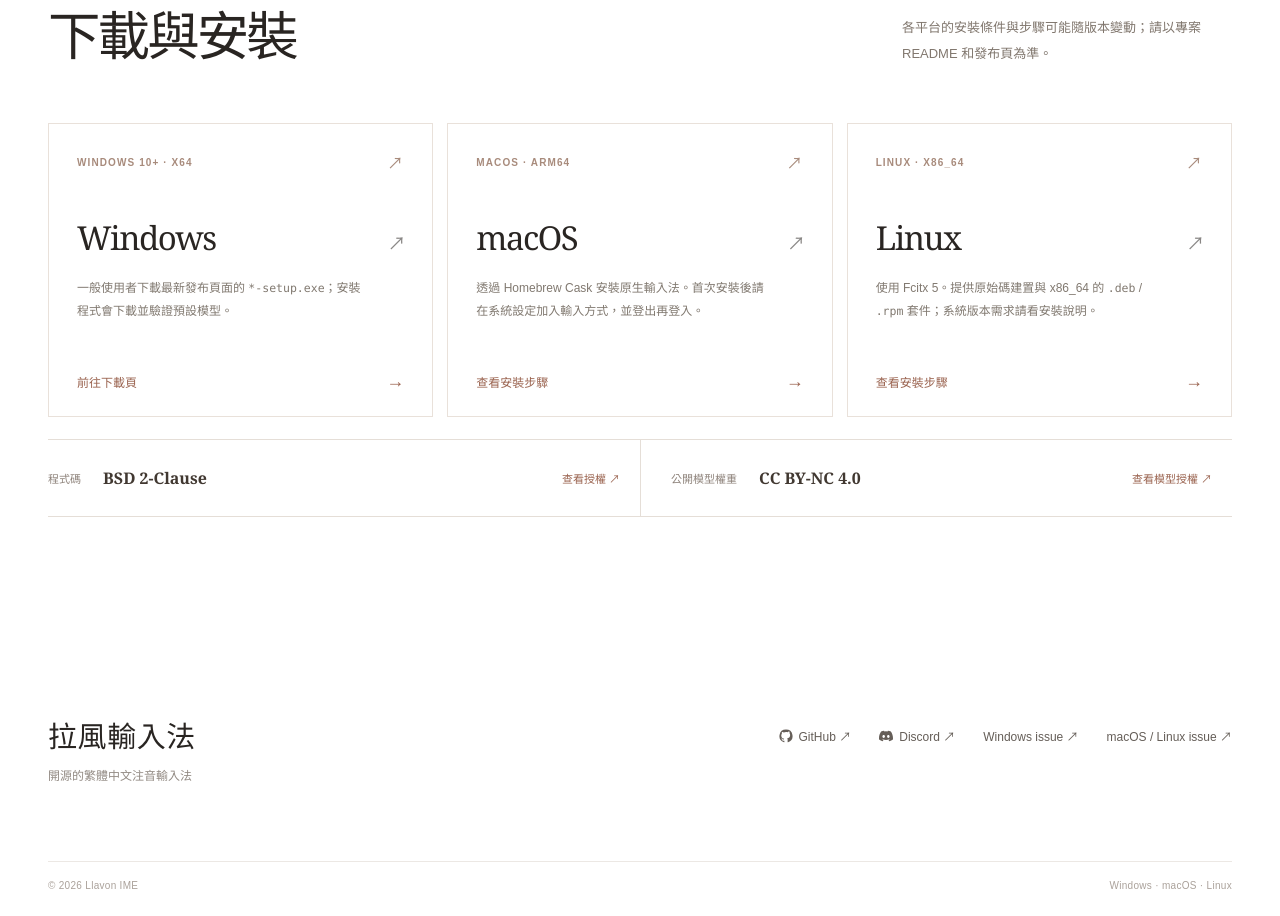
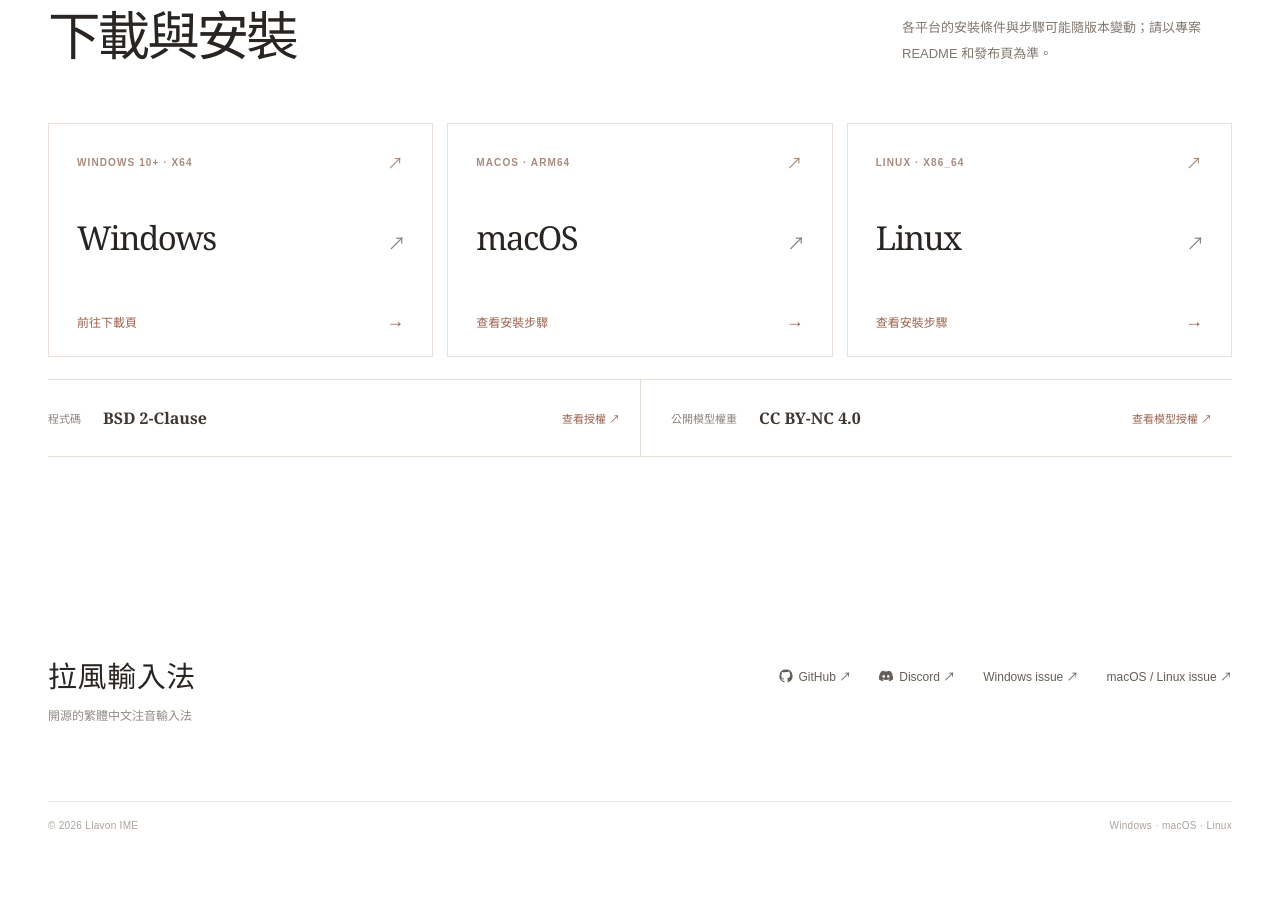
Before and after one commit to llavon-ime/llavon-web, a Nuxt app: page / in a window 1280 px wide. Shown: the part 2300-3216 px from the top of the page. After the commit the page ends 3156 px from the top, so only its background shows below. Built offline with nearby package versions, Linux system fonts and the light colour scheme.

Commit message:
update ui

```diff
--- a/app/app.vue
+++ b/app/app.vue
@@ -14,8 +14,8 @@ const flowIllustration = ref<(typeof flowIllustrations)[number] | null>(null)
 
 const downloads = {
   windows: { label: '下載 Windows 版', href: 'https://github.com/llavon-ime/ime-windows/releases/tag/latest' },
-  macos: { label: '查看 macOS 安裝步驟', href: 'https://github.com/llavon-ime/homebrew-llavon-ime#使用者安裝一鍵安裝' },
-  linux: { label: '查看 Linux 安裝步驟', href: 'https://github.com/llavon-ime/ime-fcitx5#linux' }
+  macos: { label: '查看 macOS 安裝步驟', href: 'https://github.com/llavon-ime/ime-unix#macos' },
+  linux: { label: '查看 Linux 安裝步驟', href: 'https://github.com/llavon-ime/ime-unix#linux' }
 } as const
 
 const primaryDownload = computed(() => {
@@ -185,19 +185,16 @@ useSeoMeta({
             <a class="platform-card" href="https://github.com/llavon-ime/ime-windows/releases/tag/latest" target="_blank" rel="noopener noreferrer">
               <span class="platform-meta">WINDOWS 10+ · X64 <span>↗</span></span>
               <span class="platform-title">Windows <span>↗</span></span>
-              <span class="platform-desc">一般使用者下載最新發布頁面的 <code>*-setup.exe</code>；安裝程式會下載並驗證預設模型。</span>
               <span class="platform-end">前往下載頁 <span>→</span></span>
             </a>
-            <a class="platform-card" href="https://github.com/llavon-ime/homebrew-llavon-ime/blob/main/README.md#安裝" target="_blank" rel="noopener noreferrer">
+            <a class="platform-card" href="https://github.com/llavon-ime/ime-unix#macos" target="_blank" rel="noopener noreferrer">
               <span class="platform-meta">MACOS · ARM64 <span>↗</span></span>
               <span class="platform-title">macOS <span>↗</span></span>
-              <span class="platform-desc">透過 Homebrew Cask 安裝原生輸入法。首次安裝後請在系統設定加入輸入方式，並登出再登入。</span>
               <span class="platform-end">查看安裝步驟 <span>→</span></span>
             </a>
             <a class="platform-card" href="https://github.com/llavon-ime/ime-unix#linux" target="_blank" rel="noopener noreferrer">
               <span class="platform-meta">LINUX · X86_64 <span>↗</span></span>
               <span class="platform-title">Linux <span>↗</span></span>
-              <span class="platform-desc">使用 Fcitx 5。提供原始碼建置與 x86_64 的 <code>.deb</code> / <code>.rpm</code> 套件；系統版本需求請看安裝說明。</span>
               <span class="platform-end">查看安裝步驟 <span>→</span></span>
             </a>
           </div>
--- a/app/assets/css/main.css
+++ b/app/assets/css/main.css
@@ -750,7 +750,7 @@ h1 em {
 }
 
 .platform-card {
-  min-height: 294px;
+  min-height: 234px;
   display: flex;
   flex-direction: column;
   padding: 26px 28px 24px;
@@ -796,20 +796,6 @@ h1 em {
   font-size: 18px;
   font-weight: 400;
   opacity: .55;
-}
-
-.platform-desc {
-  display: block;
-  max-width: 290px;
-  margin-top: 17px;
-  color: #817970;
-  font-size: 12px;
-  line-height: 1.9;
-}
-
-.platform-desc code {
-  font-family: Consolas, "Courier New", monospace;
-  font-size: .96em;
 }
 
 .platform-end {
@@ -1178,7 +1164,7 @@ h1 em {
   }
 
   .platform-card {
-    min-height: 234px;
+    min-height: 210px;
   }
 
   .platform-title {
```
